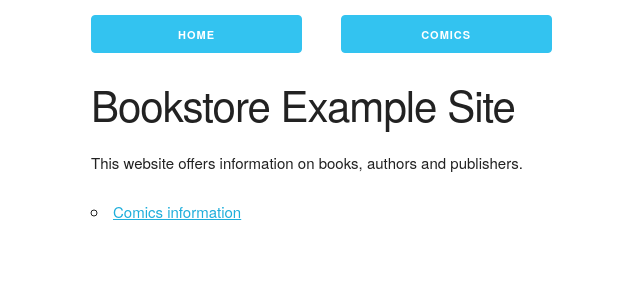
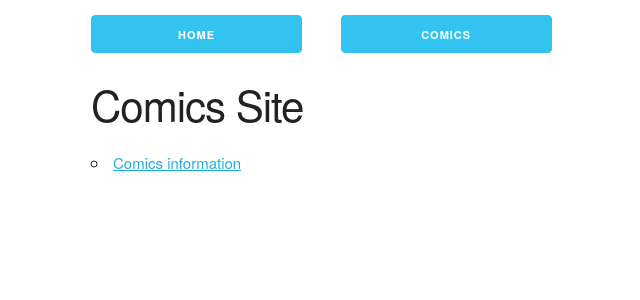
Before and after one commit to Kmontano06/Tarea-3-Backend, a Vue app: page / in a window 1280 px wide. Shown: the top 300 px of the page, without its empty margins (69-709 px from the left). Built offline with nearby package versions, Linux system fonts and the light colour scheme.

Commit message:
Update Home.vue

```diff
--- a/src/components/Home.vue
+++ b/src/components/Home.vue
@@ -1,8 +1,7 @@
 <!-- Home.vue -->
 <template>
   <div>
-    <h2 style="margin-top: 15px">Bookstore Example Site</h2>
-      <p>This website offers information on books, authors and publishers.</p>
+    <h2 style="margin-top: 15px">Comics Site</h2>
     <ul>
       <li><router-link to='/comic'>Comics information</router-link></li>
     </ul>
```
